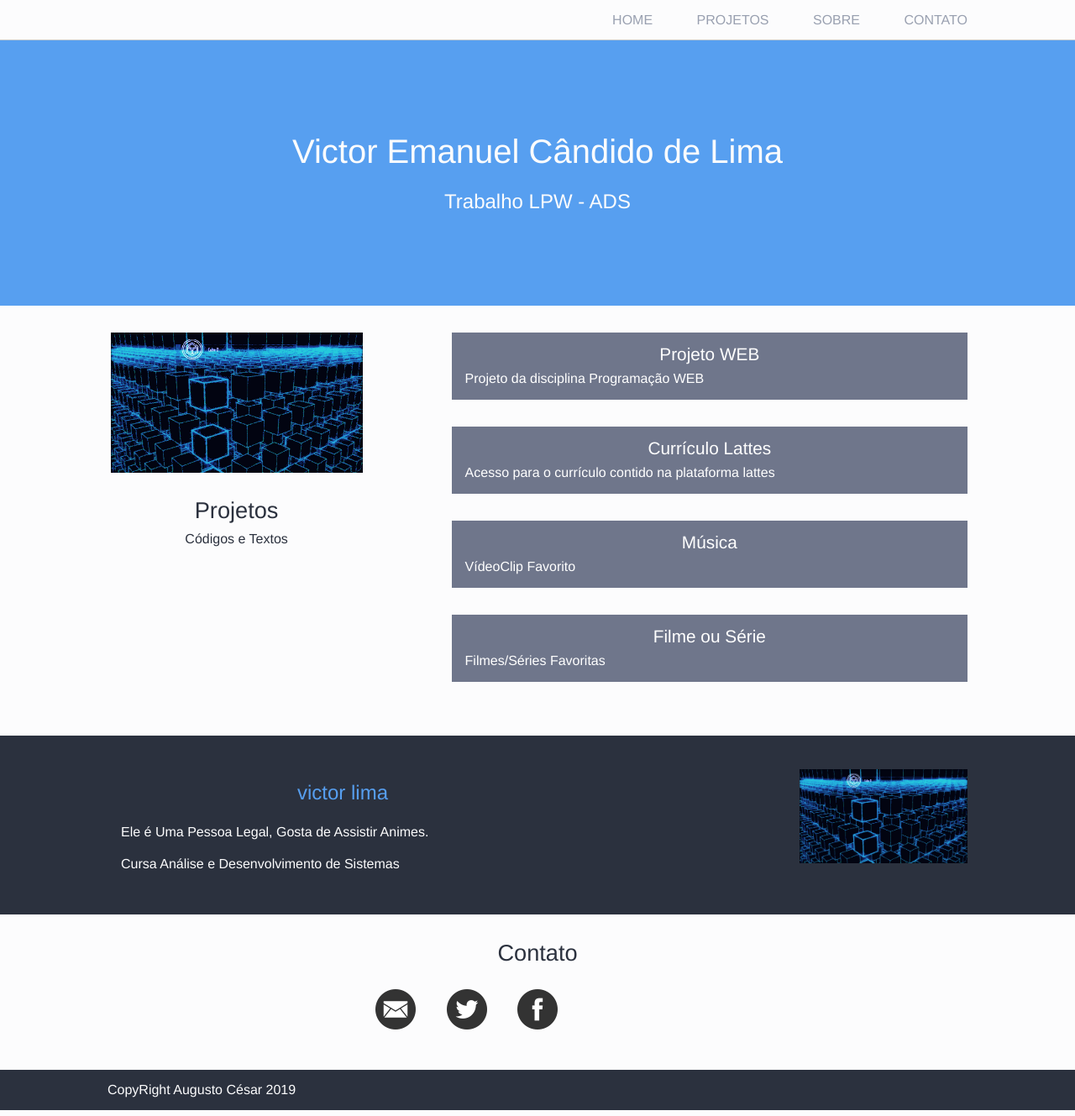
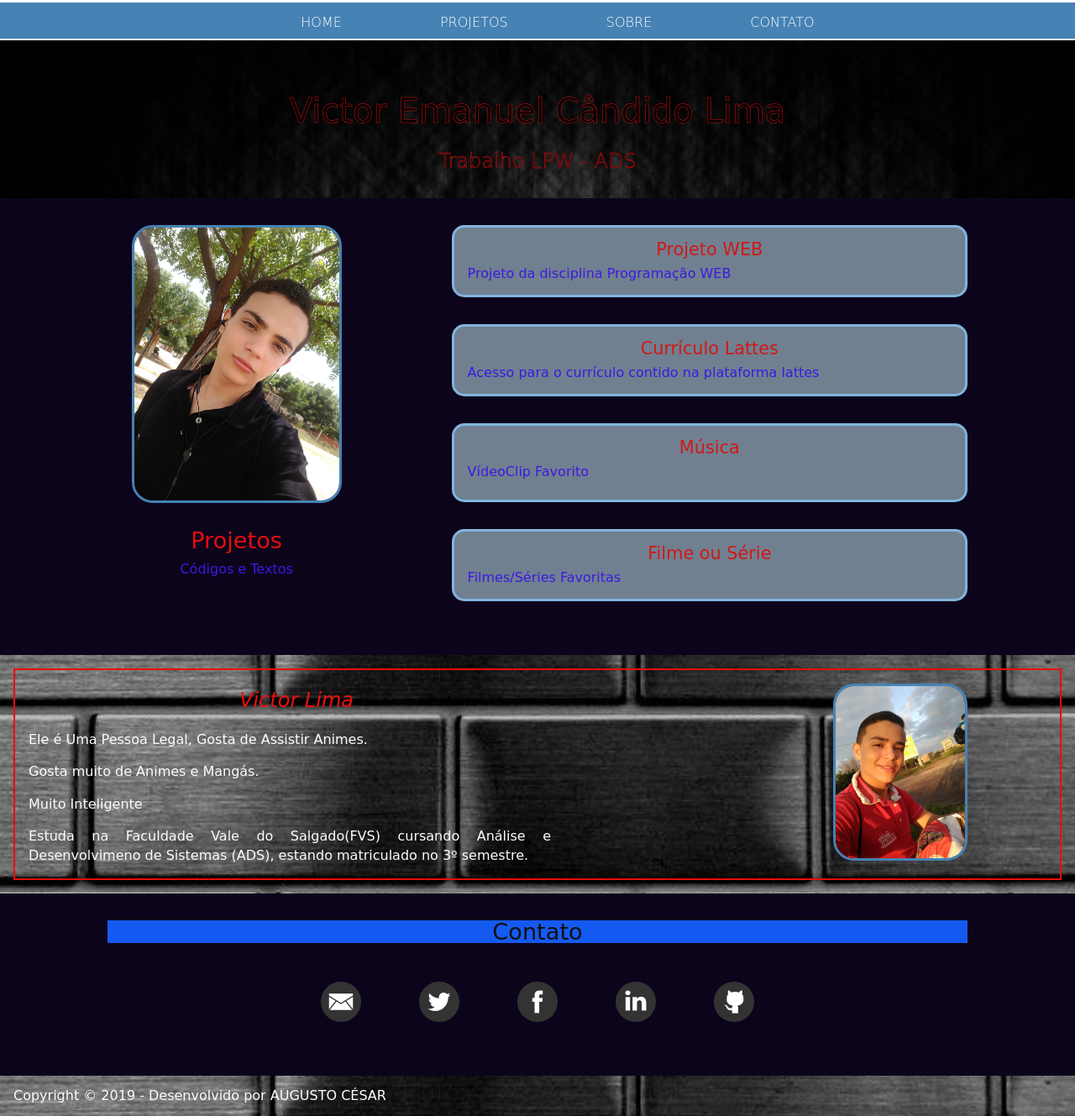
Before and after one commit to Cesaralves17/AulasProgramacaoWeb, a PHP site: page / in a window 1280 px wide. Shown: the whole page at 84% size. Run offline with PHP 8.4, Linux system fonts and the light colour scheme.

Commit message:
modificações e melhorias
modificações e melhorias

```diff
--- a/estilos/blog.css
+++ b/estilos/blog.css
@@ -2,36 +2,44 @@
     box-sizing: border-box;
 }
 
-body {
-    font-family: Helvetica, sans-serif;
+body{
+    background-color: rgb(12, 4, 27);
+    font-family: cursive;
 }
 
-a {
+a{
     text-decoration: none;
 }
 
 section img {
-    width:100%;
-    max-width:300px;
+    width: 100%;
+    max-width: 250px;
+    border-radius: 25px;
+    border: 3px solid #4682B4;
 }
 
 header {
-    border-bottom: 1px solid #ccc;
+    border-bottom: 2px solid #fff;
+    border-top: 3px solid #fff;
     padding-top: 1em;
     padding-bottom: 1em;
     position: fixed;
     width: 100%;
     height: 3em;
+    background-color: #4682B4;
+
 }
 
-header ul {
-    text-align: right;
+header ul{
+    text-align: center;
 }
 
-header li a{
-    color: #99A0B0;
+header li a {
     font-weight: lighter;
     text-transform: uppercase;
+    border-left: 2px rgb(241, 21, 21);
+    padding-left: 2em;
+    padding-right: 2em;
 }
 
 header li {
@@ -41,25 +49,37 @@ header li {
 
 #contato li {
     display: inline-block;
+    margin: 1em;
 }
 
-#contato li a {
+#contato li a{
     display: inline-block;
     margin: 1em;
     width: 48px;
     height: 48px;
     text-indent: -9999px;
 }
+
+#contato h3{
+    color: rgb(15, 15, 15);
+    background-color: rgb(21, 90, 240);
+
+}
+
 #contato .email {
     background-image: url("../imagens/email.png");
 }
-#contato .twitter {
-    background-image: url("../imagens/twitter.png");
-}
+
 #contato .face {
     background-image: url("../imagens/face.png");
 }
 
+#contato .twitter {
+    background-image: url("..//imagens/twitter.png");
+}
+
+#contato .github {
+    background-image: url("../imagens/github.png");
 }
 
 #contato .linkedin {
@@ -78,9 +98,10 @@ section {
 }
 
 .identificacao {
-    background-color: #579FF0;
-    color: #FCFCFD;
-    padding: 10em 2em 7em;
+    background-image: url("../imagens/preto.jpg");
+    background-size: 100%;
+    background-attachment: fixed;
+    padding: 7em 7em 2em;
 }
 
 .identificacao h1 {
@@ -93,24 +114,33 @@ section {
     font-weight: lighter;
 }
 
+.sombra {
+    -webkit-text-stroke-width: 0.5px;
+    -webkit-text-stroke-color: rgb(224, 18, 18);
+
+}
+
 section h3 {
     font-size: 1.7em;
     margin-bottom: 0.5em;
 }
 
 header li a {
-    color: #99A0B0;
+    color: #fff;
     font-weight: lighter;
 }
 
 .escuras {
-    background-color: #2B313E;
+    background-color: #4682B4;
     color: #FCFCFD;
+    background-image: url("../imagens/parede.jpg");
+    background-size: 100%;
+    background-attachment: fixed;
+    padding: 1em 1em 1em;
 }
 
 .claras {
-    background-color: #FCFCFD;
-    color: #2B313E;
+    color: rgb(32, 35, 41);
 }
 
 .projetos-header{
@@ -118,28 +148,35 @@ header li a {
     width: 30%;
 }
 
-.projetos-header h3{
+.projetos-header h3 {
     margin-top: 1em;
+    color: rgb(228, 13, 13);
 }
 
+.projetos-header p {
+    color: rgb(62, 25, 226);
+}
 
 .styleprojetos{
     margin-left: 40%;
 }
 
 .styleprojetos li {
-    background-color: #6F768B;
+    background-color: #708090;
     padding: 1em;
     margin-bottom: 2em;
+    border-radius: 15px;
+    border: 3px solid rgb(129, 180, 221);
+
 }
 
 .styleprojetos li a {
-    color: #ffffff;
+    color: #d11818;
     font-size: 1.3em;
 }
 
 .styleprojetos li p {
-    color: #fff;
+    color: rgb(62, 25, 226);
     margin-top: 0.5em;
     text-align: justify;
     line-height: 1.2;
@@ -153,25 +190,31 @@ header li a {
 }
 
 #sobre p.bio {
-    color: #579ff0;
+    color: rgb(235, 17, 17);
     font-size: 1.5em;
+    font-style: italic;
     margin: 1em;
     width: 50%;
 }
 
-#sobre{
+#sobre {
     position: relative;
+
+}
+
+#texto {
+    border: solid 2px rgb(235, 12, 12);
 }
 
 #sobre img {
-    width: 200px;
+    width: 160px;
     position: absolute;
-    top: 2.5em;
+    top: 2.10em;
     right: 10%;
 }
 
 footer {
     padding-top: 1em;
     padding-bottom: 1em;
-
+    background-color: rgb(32, 49, 63);
 }
--- a/index.html
+++ b/index.html
@@ -1,17 +1,15 @@
 <!DOCTYPE html>
 <html>
+    <head>
+        <meta charset="utf-8">
+        <title>Blog do Augusto</title>
+        <link rel="stylesheet" href="estilos/reset.css">
+        <link rel="stylesheet" href="estilos/blog.css">
 
-<head>
-    <meta charset="utf-8">
-    <title>Blog do Victor</title>
-    <link rel="stylesheet" href="estilos/reset.css">
-    <link rel="stylesheet" href="estilos/blog.css">
-
-</head>
+    </head>
 
 <body>
-
-    <header class="claras container">
+    <header class="container">
         <nav>
             <ul>
                 <li><a href="#">Home</a></li>
@@ -23,34 +21,34 @@
 
     </header>
 
-    <section class="identificacao">
-        <h1>Victor Emanuel Cândido de Lima</h1>
+    <section class="identificacao sombra">
+        <h1>Victor Emanuel Cândido Lima</h1>
         <h2>Trabalho LPW - ADS</h2>
     </section>
 
-    <section id="projetos" class="claras container">
+    <section id="projetos" class="container">
         <div class="projetos-header">
-            <img alt="Imagem que apresenta diversos itens presentes na tecnologia" src="imagens/tecnologia1.gif">
+            <img alt="Imagem de Victor" src="imagens/victor 01.jpeg">
             <h3>Projetos</h3>
             <p>Códigos e Textos</p>
         </div>
 
         <ul class="styleprojetos">
             <li>
-                <a href="https://github.com/Cesaralves17/AulasProgramacaoWeb">Projeto WEB</a>
+                <a href="https://github.com/Cesaralves17/AulasProgramacaoWeb" target="_blank">Projeto WEB</a>
                 <p>Projeto da disciplina Programação WEB</p>
             </li>
             <li>
-                <a href="http://lattes.cnpq.br/5736678837856447">Currículo Lattes</a>
+                <a href="http://lattes.cnpq.br/5736678837856447" target="_blank">Currículo Lattes</a>
                 <p>Acesso para o currículo contido na plataforma lattes</p>
             </li>
             <li>
-                <a href="https://youtu.be/qMxX-QOV9tl">Música</a>
+                <a href="https://youtu.be/qMxX-QOV9tl" target="_blank"> Música</a>
                 <p>VídeoClip Favorito</p>
+                <p></p>
             </li>
             <li>
-                <a href="https://www.redecanais.one/sobrenatural-2a-temporada-legendado-21-demonios-a-solta-parte-1-video_08bde32dd.html">Filme
-                    ou Série</a>
+                <a href="https://www.redecanais.one/sobrenatural-2a-temporada-legendado-21-demonios-a-solta-parte-1-video_08bde32dd.html" target="_blank">Filme ou Série</a>
                 <p>Filmes/Séries Favoritas</p>
             </li>
 
@@ -60,30 +58,36 @@
     </section>
 
     <section id="sobre" class="escuras container">
-        <img alt="Foto de Victor Lima" src="imagens/tecnologia1.gif">
-        <p class="bio">victor lima</p>
-        <p class="text">Ele é Uma Pessoa Legal, Gosta de Assistir Animes.
-        </p>
-        <p class="text">Cursa Análise e Desenvolvimento de Sistemas</p>
+        <img alt="Imagem de Victor" src="imagens/victor 02.jpeg">
+        <div>
+            <div id="texto">
+            <p class="bio">Victor Lima</p>
+            <p class="text">Ele é Uma Pessoa Legal, Gosta de Assistir Animes.</p>
+            <p class="text">Gosta muito de Animes e Mangás.</p>
+            <p class="text">Muito Inteligente</p>
+            <p class="text">Estuda na Faculdade Vale do Salgado(FVS) cursando Análise e
+            Desenvolvimeno de Sistemas (ADS), estando matriculado no 3º semestre.</p>
+        </div>
+    </div>
 
     </section>
 
-    <section id="contato" class="claras container">
+    <section id="contato" class="container">
         <h3>Contato</h3>
 
         <ul>
-            <li><a class="email" href="mailto:victorlima395@gmail.com">E-mail</a></li>
-            <li><a class="twitter" href="mailto:victorlima395@gmail.com">Twitter</a></li>
-            <li><a class="face" href="mailto:victorlima395@gmail.com">Facebook</a></li>
-            <li><a class="linkedin" href="mailto:victorlima395@gmail.com">Linkedin</a></li>
-            <li><a class="instagram" href="mailto:victorlima395@gmail.com">instagram</a></li>
+            <li><a class="email" href="mailto:victorlima395@gmail.com"> E-mail</a></li>
+            <li><a class="twitter" href="https://twitter.com/Victorlima3951?s=09" target="_blank"> Twitter</a></li>
+            <li><a class="face" href="https://www.facebook.com/victor.lima.52035" target="_blank">Facebook</a></li>
+            <li><a class="linkedin" href="https://www.linkedin.com/in/victor-lima-831389184/" target="_blank"> Linkedin </a></li>
+            <li><a class="github" href="https://github.com/Cesaralves17/AulasProgramacaoWeb"target="_blank"> github</a></li>
         </ul>
 
     </section>
 
 
     <footer class="escuras container">
-        <p>CopyRight Augusto César 2019</p>
+        <p>Copyright © 2019 - Desenvolvido por AUGUSTO CÉSAR</p>
     </footer>
 
 </body>
```
Also changed, not shown: imagens/github.png (added), imagens/lua.jpg (added), imagens/parede.jpg (added), imagens/preto.jpg (added), imagens/victor 01.jpeg (added), imagens/victor 02.jpeg (added).
